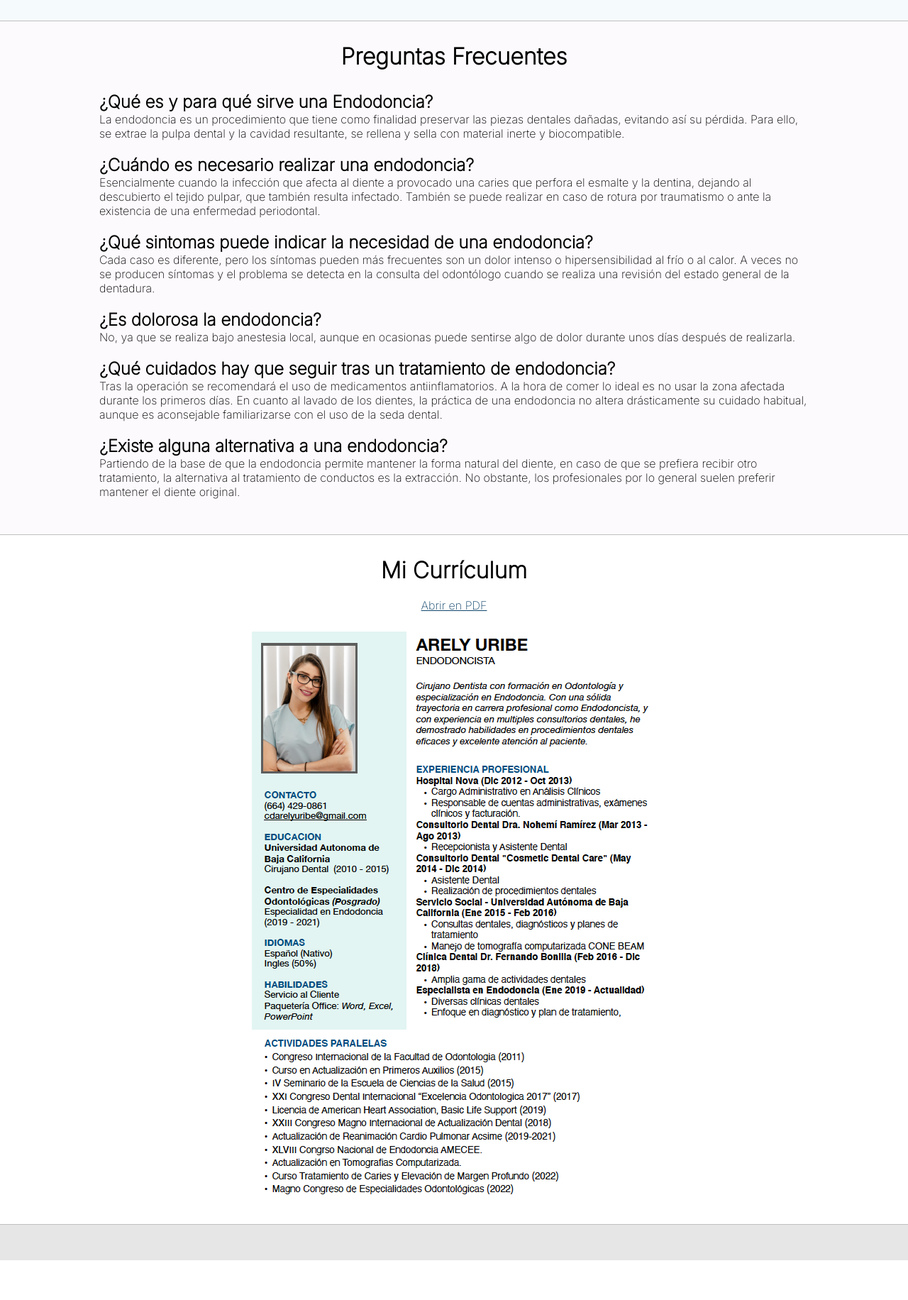
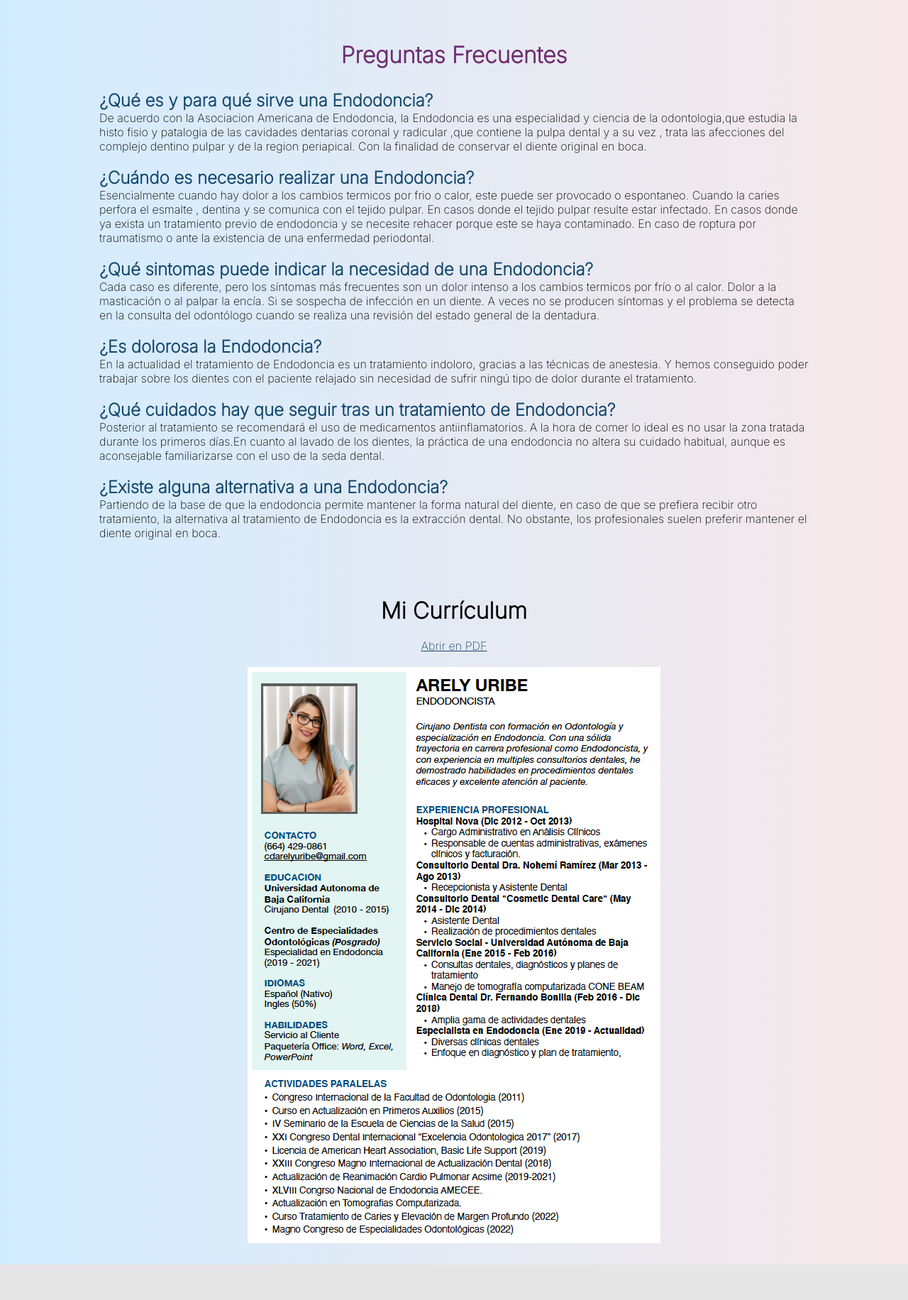
Before and after one commit to JcDiaz5/Dr-Arely-Website, a Flask app: page / in a window 1280 px wide. Shown: the part 1242-3074 px from the top of the page at 71% size. Before the commit the page ends 3018 px from the top, so only its background shows below. Run offline with Flask 3, Linux system fonts and the light colour scheme; some web fonts are replaced.

Commit message:
Background color modified. Titles font color was modified.

```diff
--- a/static/css/style.css
+++ b/static/css/style.css
@@ -53,8 +53,6 @@
 .content-background {
     width: 100%;
     background: linear-gradient(to right, rgb(210, 236, 255), rgb(247, 232, 233));
-    border-bottom: .5px solid silver;
-
 }
 
 .content {
@@ -122,8 +120,7 @@
 
 /* ______________________LOCATION BLOCK_________________________ */
 .location-block-background {
-    background-color: rgb(245, 250, 253);
-    border-bottom: .5px solid silver;
+    background: linear-gradient(to right, rgb(210, 236, 255), rgb(247, 232, 233));
 }
 
 .location-block {
@@ -139,6 +136,7 @@
 }
 
 .location-block h1 {
+    color: rgb(18, 71, 109);
     text-align: center;
     margin-bottom: 20px;
 }
@@ -153,8 +151,7 @@
 
 /* _______________________RESUME BLOCK__________________________ */
 .resume-block-background {
-    background-color: white;
-    border-bottom: .5px solid silver;
+    background: linear-gradient(to right, rgb(210, 236, 255), rgb(247, 232, 233));
 }
 
 .resume-block {
@@ -177,8 +174,7 @@
 
 /* _________________________FAQ BLOCK___________________________ */
 .faq-block-backgound {
-    background: rgb(253, 250, 253);
-    border-bottom: .5px solid silver;
+    background: linear-gradient(to right, rgb(210, 236, 255), rgb(247, 232, 233));
 }
 
 .faq-block {
@@ -191,7 +187,12 @@
 }
 
 .faq-block h1 {
+    color: rgb(110, 44, 112);
     text-align: center;
+}
+
+.faq-container h2 {
+    color: rgb(18, 71, 109);
 }
 
 .faq-container p {
--- a/templates/home.html
+++ b/templates/home.html
@@ -32,11 +32,11 @@
                     </div>
                     <div class="introduction-container">
                         <p>
-                            Cirujano Dentista con formación en Odontología y
-                            especialización en Endodoncia. Con una sólida
+                            Cirujano Dentista con formación en Odontología General y
+                            Especialización en Endodoncia. Con una sólida
                             trayectoria en carrera profesional como Endodoncista, y
-                            con experiencia en multiples consultorios dentales, he
-                            demostrado habilidades eficaces en procedimientos dentales,
+                            con experiencia en multiples consultorios dentales. He
+                            demostrado habilidades eficaces y actualizaciones en procedimientos dentales,
                             siempre brindando la mejor atención al paciente.
                         </p>
                     </div>
@@ -62,45 +62,51 @@
                 <div class="faq-container">
                     <h2>¿Qué es y para qué sirve una Endodoncia?</h2>
                     <p>
-                        La endodoncia es un procedimiento que tiene como finalidad preservar
-                        las piezas dentales dañadas, evitando así su pérdida. Para ello, se
-                        extrae la pulpa dental y la cavidad resultante, se rellena y sella
-                        con material inerte y biocompatible.
+                        De acuerdo con la Asociacion Americana de Endodoncia, la Endodoncia es una especialidad
+                        y ciencia de la odontologia,que estudia la histo fisio y patalogia de las cavidades dentarias coronal
+                        y radicular ,que contiene la pulpa dental y a su vez , trata las
+                        afecciones del complejo dentino pulpar y de la region periapical.
+                        Con la finalidad de conservar el diente original en boca.
                     </p>
-                    <h2>¿Cuándo es necesario realizar una endodoncia?</h2>
+                    <h2>¿Cuándo es necesario realizar una Endodoncia?</h2>
                     <p>
-                        Esencialmente cuando la infección que afecta al diente a provocado una
-                        caries que perfora el esmalte y la dentina, dejando al descubierto el
-                        tejido pulpar, que también resulta infectado. También se puede realizar
-                        en caso de rotura por traumatismo o ante la existencia de una enfermedad
+                        Esencialmente cuando hay dolor a los cambios termicos por frio o calor, este puede ser provocado o espontaneo.
+                        Cuando la caries perfora el esmalte , dentina y se comunica con el tejido pulpar.
+                        En casos donde el tejido pulpar resulte estar infectado.
+                        En casos donde ya exista un tratamiento previo de endodoncia y se necesite rehacer porque este se haya contaminado.
+                        En caso de roptura por traumatismo o ante la existencia de una enfermedad
                         periodontal.
                     </p>
-                    <h2>¿Qué sintomas puede indicar la necesidad de una endodoncia?</h2>
+                    <h2>¿Qué sintomas puede indicar la necesidad de una Endodoncia?</h2>
                     <p>
-                        Cada caso es diferente, pero los síntomas pueden más frecuentes son un
-                        dolor intenso o hipersensibilidad al frío o al calor. A veces no se producen
+                        Cada caso es diferente, pero los síntomas  más frecuentes son un
+                        dolor intenso a los cambios termicos por frío o al calor.
+                        Dolor a la masticación o al palpar la encía.
+                        Si se sospecha de infección en un diente.
+                        A veces no se producen
                         síntomas y el problema se detecta en la consulta del odontólogo cuando se
                         realiza una revisión del estado general de la dentadura.
                     </p>
-                    <h2>¿Es dolorosa la endodoncia?</h2>
+                    <h2>¿Es dolorosa la Endodoncia?</h2>
                     <p>
-                        No, ya que se realiza bajo anestesia local, aunque en ocasionas puede sentirse
-                        algo de dolor durante unos días después de realizarla.
+                        En la actualidad el tratamiento de Endodoncia es un tratamiento indoloro,
+                        gracias a las técnicas de anestesia. Y hemos conseguido poder trabajar sobre los dientes con el paciente
+                        relajado sin necesidad de sufrir ningú tipo de dolor durante el tratamiento.
                     </p>
-                    <h2>¿Qué cuidados hay que seguir tras un tratamiento de endodoncia?</h2>
+                    <h2>¿Qué cuidados hay que seguir tras un tratamiento de Endodoncia?</h2>
                     <p>
-                        Tras la operación se recomendará el uso de medicamentos antiinflamatorios.
-                        A la hora de comer lo ideal es no usar la zona afectada durante los primeros
-                        días. En cuanto al lavado de los dientes, la práctica de una endodoncia no altera
-                        drásticamente su cuidado habitual, aunque es aconsejable familiarizarse con el uso
+                        Posterior al tratamiento  se recomendará el uso de medicamentos antiinflamatorios.
+                        A la hora de comer lo ideal es no usar la zona tratada durante los primeros
+                        días.En cuanto al lavado de los dientes, la práctica de una endodoncia no altera
+                        su cuidado habitual, aunque es aconsejable familiarizarse con el uso
                         de la seda dental.
                     </p>
-                    <h2>¿Existe alguna alternativa a una endodoncia?</h2>
+                    <h2>¿Existe alguna alternativa a una Endodoncia?</h2>
                     <p>
                         Partiendo de la base de que la endodoncia permite mantener la forma natural del
                         diente, en caso de que se prefiera recibir otro tratamiento, la alternativa  al
-                        tratamiento de conductos es la extracción. No obstante, los profesionales por lo
-                        general suelen preferir mantener el diente original.
+                        tratamiento de Endodoncia es la extracción dental. No obstante, los profesionales
+                        suelen preferir mantener el diente original en boca.
                     </p>
                 </div>
             </div>
```
